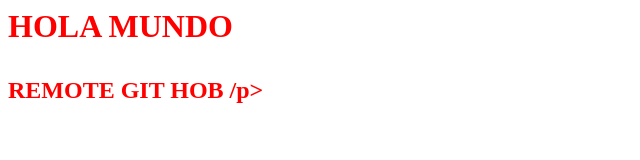
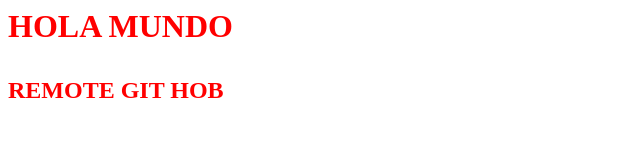
Before and after one commit to comunidadaprendiendo/githolamundo, a plain HTML site: page index.html in a window 1280 px wide. Shown: the full height of the page, 0-640 px from the left. Drawn offline with Linux system fonts and the light colour scheme.

Commit message:
corregir parrafo 2

```diff
--- a/index.html
+++ b/index.html
@@ -1,3 +1,3 @@
 <H1><p style="color:#FF0000";>HOLA MUNDO</p> </H1>
 
-<H2><p style="color:#FF0000";>REMOTE GIT HOB /p> </H1>
+<H2><p style="color:#FF0000";>REMOTE GIT HOB </p> </H1>
```
